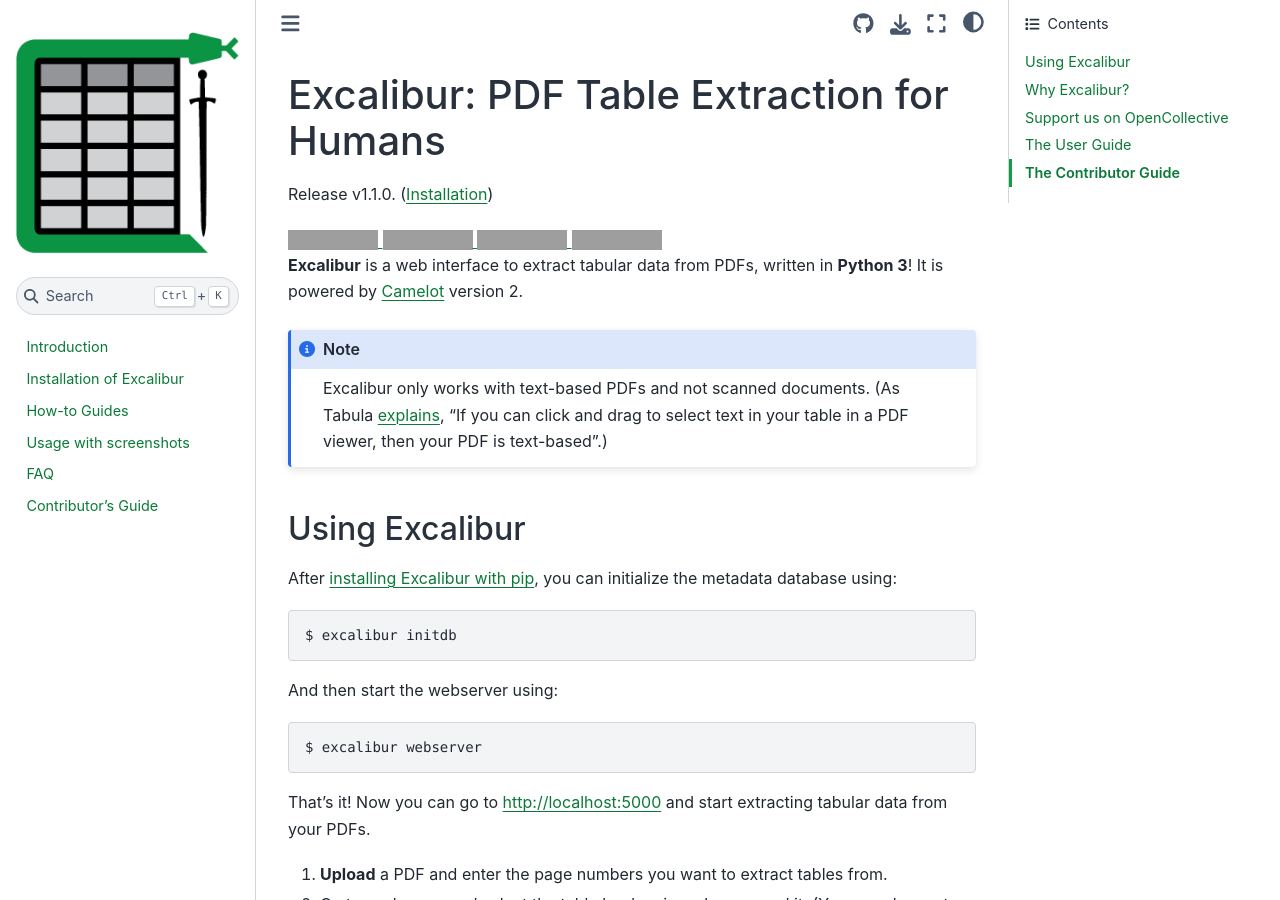
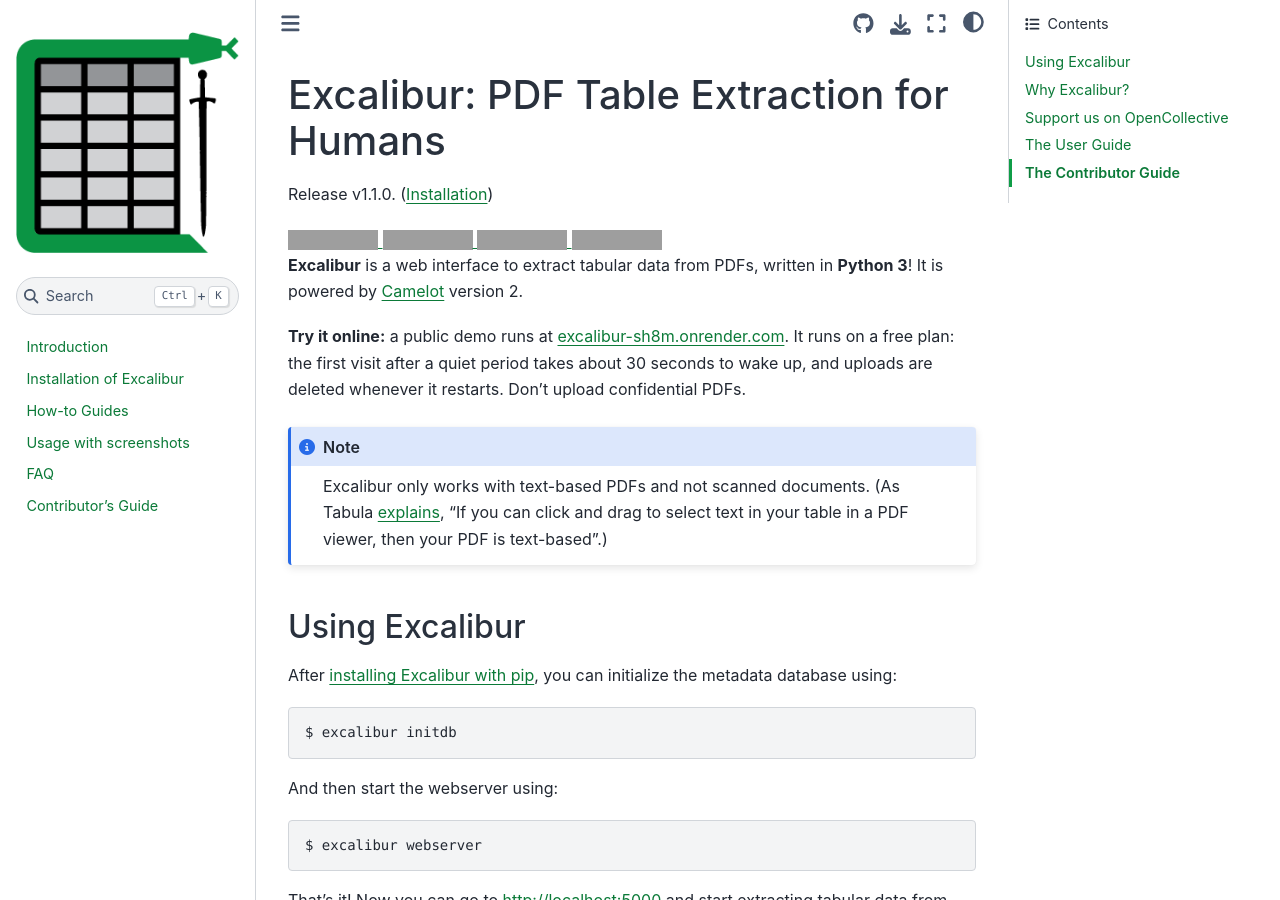
Before and after one commit to camelot-dev/excalibur, a Sphinx documentation site: the page built from docs/index.rst, in a window 1280 px wide and 900 px high, cut to the strip 0-900 px from the top of the window. Built offline with Sphinx 7.4.7 and the Sphinx Book theme 1.1.4, drawn with Linux system fonts in a browser that asks for light colours; grey boxes are pictures that could not be loaded.

Commit message:
docs: link the public demo on Render, drop the Hugging Face deploy (#226)
Docker Spaces need a paid Hugging Face plan; the demo runs on Render's
free plan instead, which builds the Dockerfile from the repository.
Also swap the stale black/deepsource badges for ruff.

```diff
--- a/docs/index.rst
+++ b/docs/index.rst
@@ -22,6 +22,8 @@ Release v\ |version|. (:ref:`Installation <install>`)
     :target: https://pypi.org/project/excalibur-py/
 
 **Excalibur** is a web interface to extract tabular data from PDFs, written in **Python 3**! It is powered by `Camelot <https://camelot-py.readthedocs.io/>`_ version 2.
+
+**Try it online:** a public demo runs at `excalibur-sh8m.onrender.com <https://excalibur-sh8m.onrender.com>`_. It runs on a free plan: the first visit after a quiet period takes about 30 seconds to wake up, and uploads are deleted whenever it restarts. Don't upload confidential PDFs.
 
 .. note:: Excalibur only works with text-based PDFs and not scanned documents. (As Tabula `explains`_, "If you can click and drag to select text in your table in a PDF viewer, then your PDF is text-based".)
 
```
Also changed, not shown: README.md (+3 -1 lines), 2 other files.
